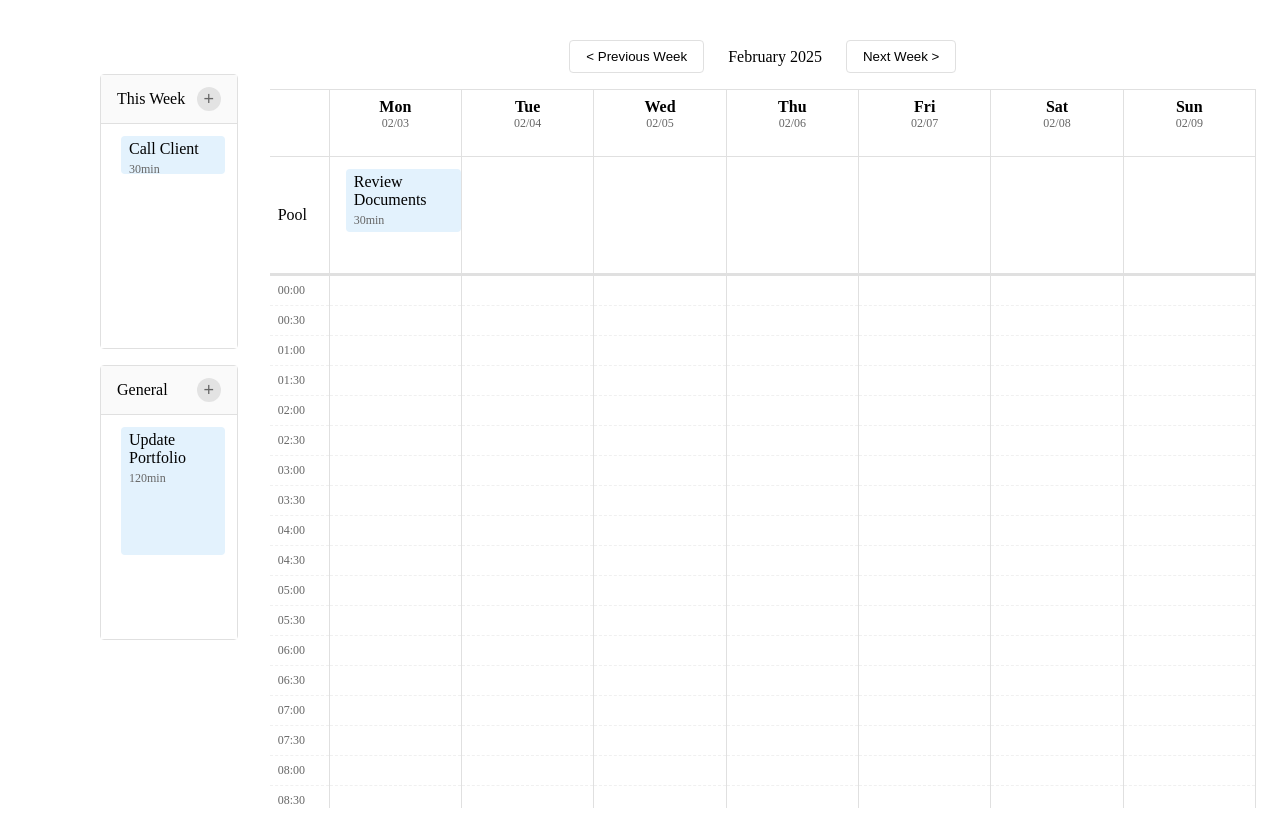
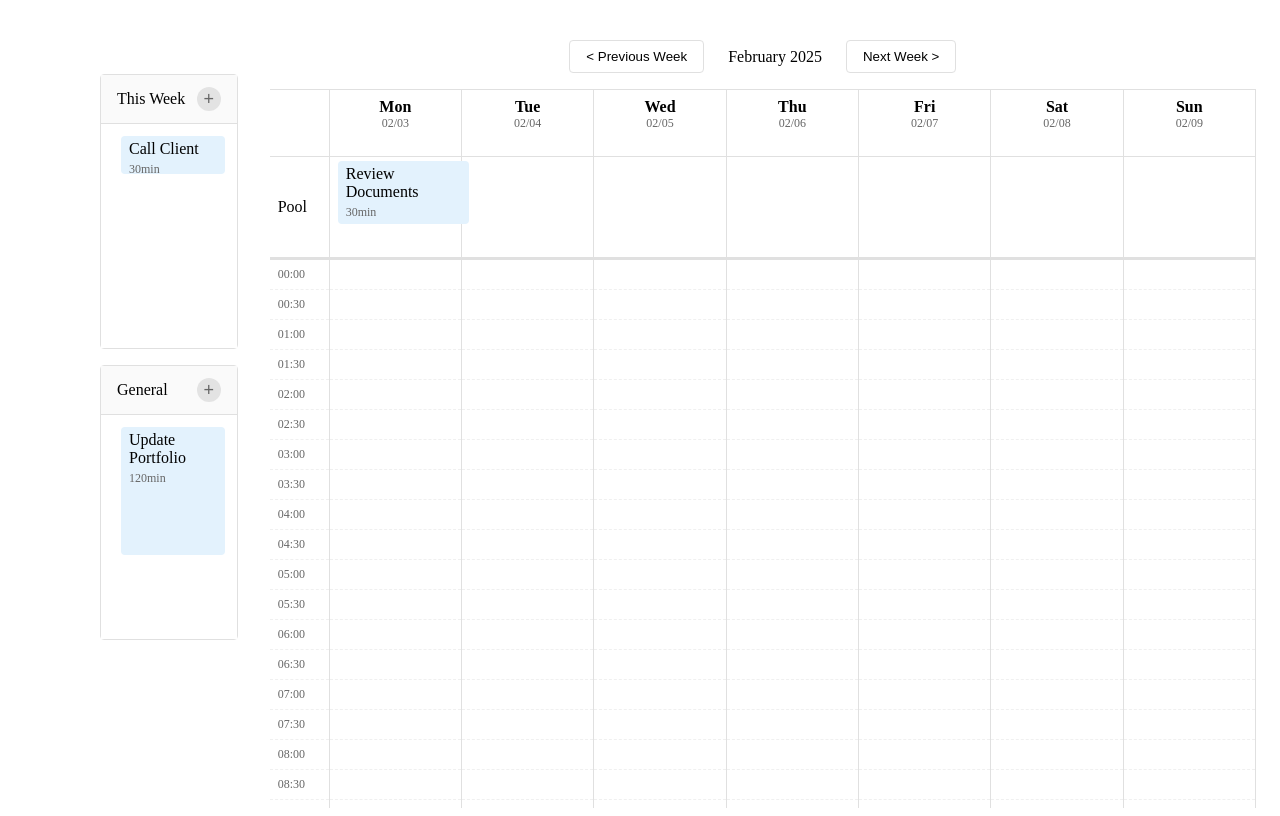
Before and after one commit to psyluo/flexcal, a React (Vite) app: page / in a window 1280 px wide. Built offline with nearby package versions, Linux system fonts and the light colour scheme.

Commit message:
完成Week和General区域的放置并增加hover - 已知问题：   - 单击无法打开日程菜单   - 下滚状态Pool日程会被放到下层的时间格子中   - ThisWeek和General事件高度不标准

```diff
--- a/src/components/PoolRow.tsx
+++ b/src/components/PoolRow.tsx
@@ -19,12 +19,19 @@ const PoolLabel = styled.div`
   align-items: center;
 `;
 
+const POOL_HEIGHT = 100;
+
 const PoolCell = styled.div<{ $isOver?: boolean }>`
+  height: ${POOL_HEIGHT}px;
   border-right: 1px solid #e0e0e0;
-  padding: 8px;
-  min-height: 100px;
-  background-color: ${props => props.$isOver ? '#f5f5f5' : 'transparent'};
+  position: relative;
+  box-sizing: border-box;
+  background-color: ${props => props.$isOver ? 'rgba(0, 0, 0, 0.05)' : 'transparent'};
   transition: background-color 0.2s;
+
+  &:hover {
+    background-color: #f8f8f8;
+  }
 `;
 
 interface PoolRowProps {
--- a/src/components/shared/AreaStyles.ts
+++ b/src/components/shared/AreaStyles.ts
@@ -34,6 +34,11 @@ export const AreaContent = styled.div.attrs({
   position: relative;
   display: flex;
   flex-direction: column;
+  transition: background-color 0.2s;
+
+  &:hover {
+    background-color: #f8f8f8;
+  }
 `;
 
 export const AreaTitle = styled.div.attrs({
--- a/src/components/shared/EventList.tsx
+++ b/src/components/shared/EventList.tsx
@@ -4,15 +4,25 @@ import { useDroppable } from '@dnd-kit/core';
 import { CalendarEvent } from '../../types';
 import EventItem from '../EventItem';
 
+interface EventListContainerProps {
+  $isOver?: boolean;
+}
+
 const EventListContainer = styled.div.attrs({
   className: 'event-list-container'
-})`
+})<EventListContainerProps>`
   display: flex;
   flex-direction: column;
   gap: 12px;
   width: 100%;
   position: relative;
   padding: 4px;
+  background-color: ${props => props.$isOver ? 'rgba(0, 0, 0, 0.05)' : 'transparent'};
+  transition: background-color 0.2s;
+
+  &:hover {
+    background-color: #f8f8f8;
+  }
 `;
 
 const EventRow = styled.div.attrs({
@@ -45,7 +55,11 @@ const EventList: React.FC<EventListProps> = ({
   });
 
   return (
-    <EventListContainer ref={setNodeRef} data-testid={`${areaType}-event-list`}>
+    <EventListContainer
+      ref={setNodeRef}
+      data-testid={`${areaType}-event-list`}
+      $isOver={isOver}
+    >
       {events.map(event => {
         return (
           <EventRow key={event.id} data-testid={`event-row-${event.id}`}>
```
